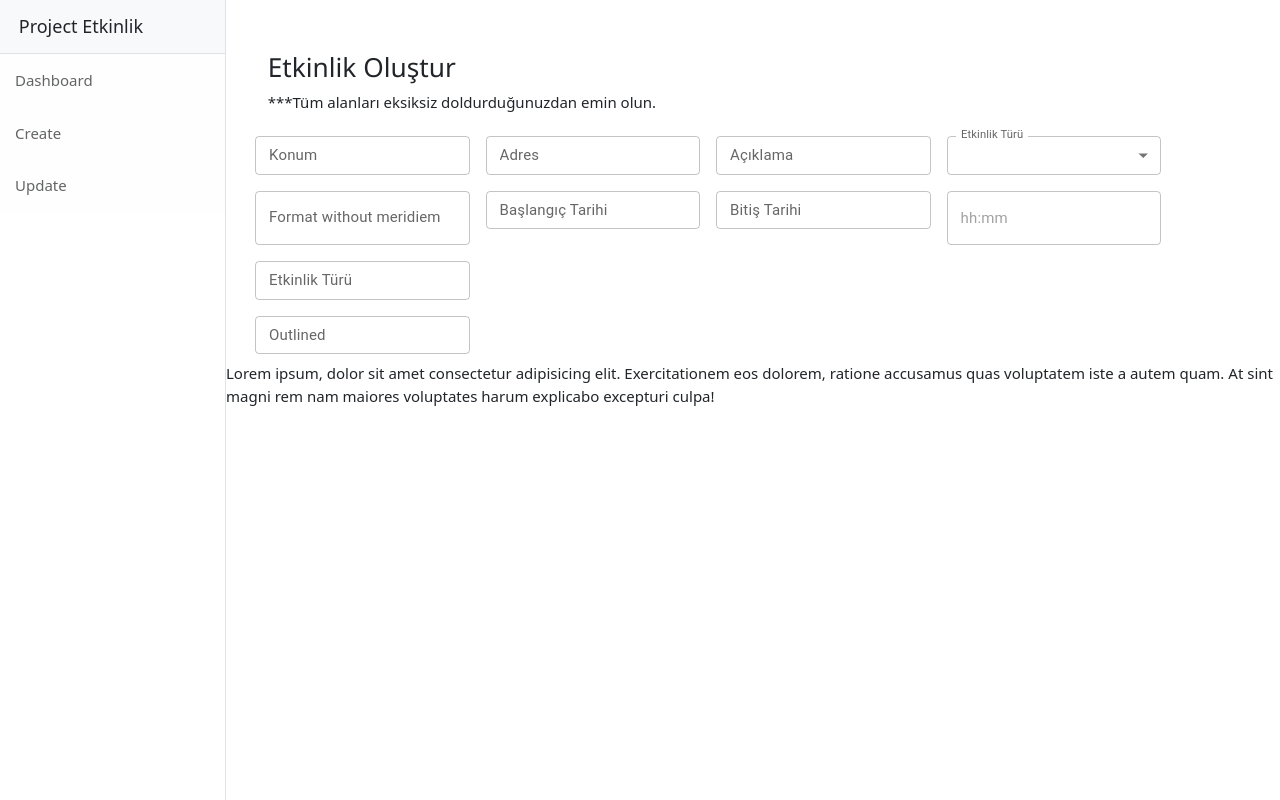
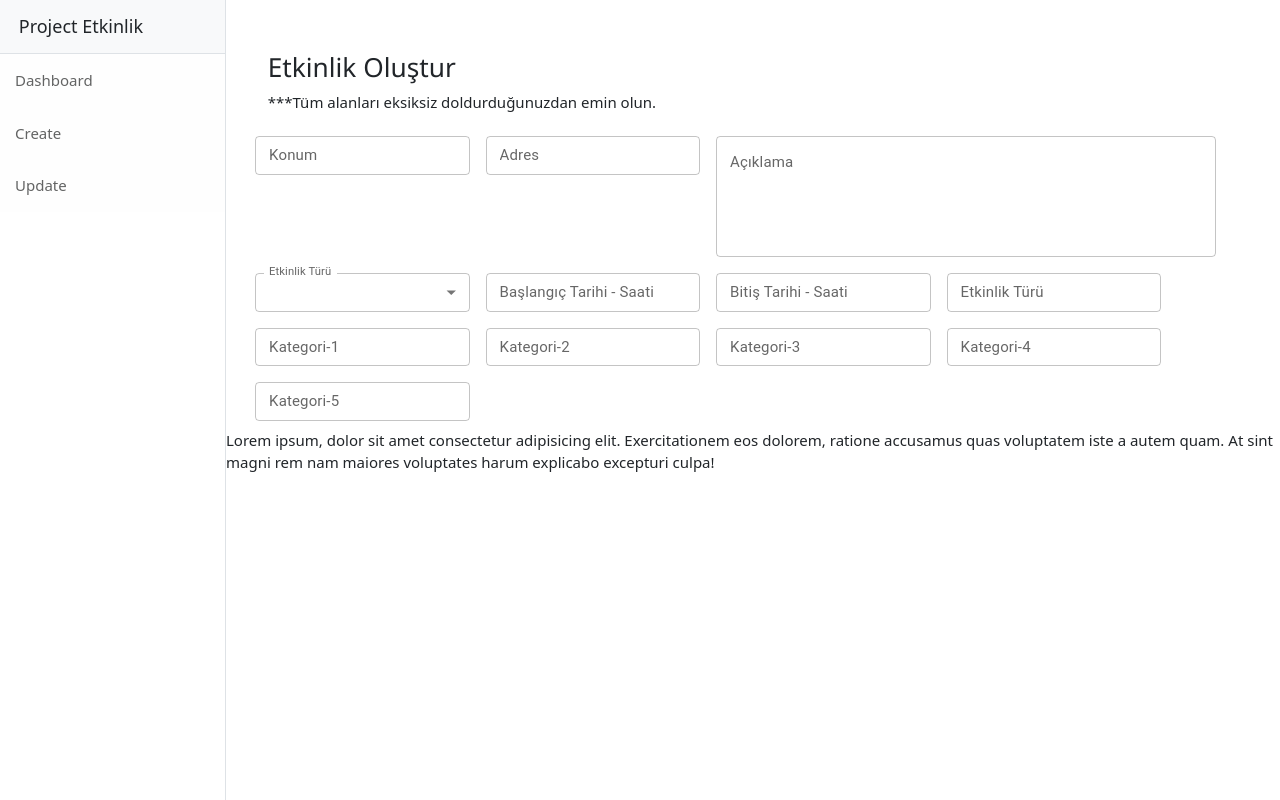
Before and after one commit to erdemburak/techcareer-project-etkinlik, a React (Create React App) app: page /admin/create in a window 1280 px wide. Built offline with nearby package versions, Linux system fonts and the light colour scheme.

Commit message:
etkinlik create işlemi

```diff
--- a/src/components/content/adminPanel/adminPages/CreateEtkinlik.jsx
+++ b/src/components/content/adminPanel/adminPages/CreateEtkinlik.jsx
@@ -1,7 +1,7 @@
-import { Box, MenuItem, TextField } from '@mui/material'
+import { Box, Button, MenuItem, TextField } from '@mui/material'
 import { DatePicker, DateTimeField, LocalizationProvider, TimePicker } from '@mui/x-date-pickers';
 import { AdapterDayjs } from '@mui/x-date-pickers/AdapterDayjs'
-import React from 'react'
+import React, { Fragment } from 'react'
 
 const etkinlikType = [
     {
@@ -22,6 +22,8 @@ const etkinlikType = [
     },
 ];
 
+
+
 function CreateEtkinlik() {
     const [value, setValue] = React.useState();
 
@@ -38,10 +40,16 @@ function CreateEtkinlik() {
                 noValidate
                 autoComplete="off"
             >
-                <div>
                 <TextField id="outlined-basic" label="Konum" variant="outlined" size='small' />
                 <TextField id="outlined-basic" label="Adres" variant="outlined" size='small' />
-                    <TextField id="outlined-basic" label="Açıklama" variant="outlined" size='small' />
+                <TextField
+                    id="fullWidth"
+                    label="Açıklama"
+                    style={{ width: 500 }}
+                    multiline
+                    rows={4}
+                    defaultValue=""
+                />
                 <TextField
                     id="outlined-select-etkinlikType"
                     select
@@ -57,21 +65,33 @@ function CreateEtkinlik() {
                 </TextField>
                 <LocalizationProvider dateAdapter={AdapterDayjs}>
                     <DateTimeField
-                            label="Format without meridiem"
+                        label="Başlangıç Tarihi - Saati"
                         value={value}
                         onChange={(newValue) => setValue(newValue)}
                         format="L HH:mm"
+                        slotProps={{ textField: { size: 'small' } }}
                     />
-                        <DatePicker label="Başlangıç Tarihi" slotProps={{ textField: { size: 'small' } }} />
-                        <DatePicker label="Bitiş Tarihi" slotProps={{ textField: { size: 'small' } }} />
-                        <TimePicker views={['hours', 'minutes']} format="HH:mm" />
-
+                    <DateTimeField
+                        label="Bitiş Tarihi - Saati"
+                        value={value}
+                        onChange={(newValue) => setValue(newValue)}
+                        format="L HH:mm"
+                        slotProps={{ textField: { size: 'small' } }}
+                    />
                 </LocalizationProvider>
                 <TextField id="outlined-basic" label="Etkinlik Türü" variant="outlined" size='small' />
+                <div >
+                    <TextField id="kategori-1" label="Kategori-1" variant="outlined" size='small' />
+                    <TextField id="kategori-2" label="Kategori-2" variant="outlined" size='small' />
+                    <TextField id="kategori-3" label="Kategori-3" variant="outlined" size='small' />
+                    <TextField id="kategori-4" label="Kategori-4" variant="outlined" size='small' />
+                    <TextField id="kategori-5" label="Kategori-5" variant="outlined" size='small' />
                 </div>
-                <TextField id="outlined-basic" label="Outlined" variant="outlined" size='small' />
-            </Box>
-        </div>
+
+
+
+            </Box >
+        </div >
     </>)
 }
 
```
Lines whose indentation alone changed are shown as unchanged.
